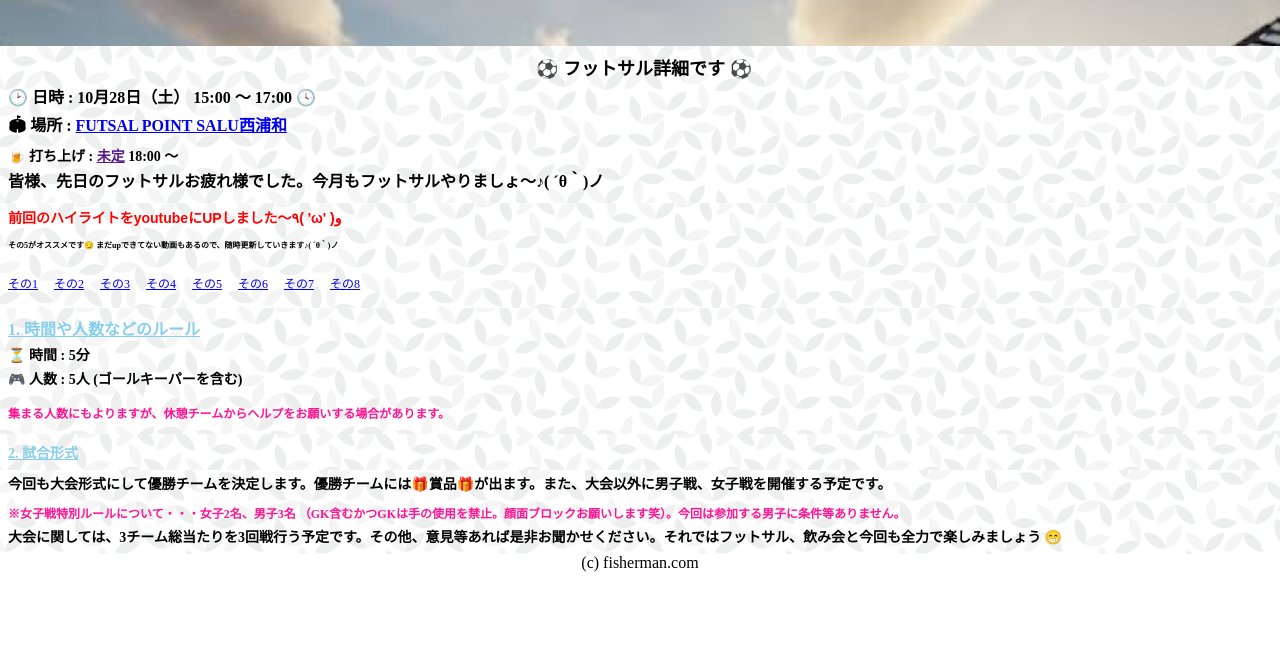
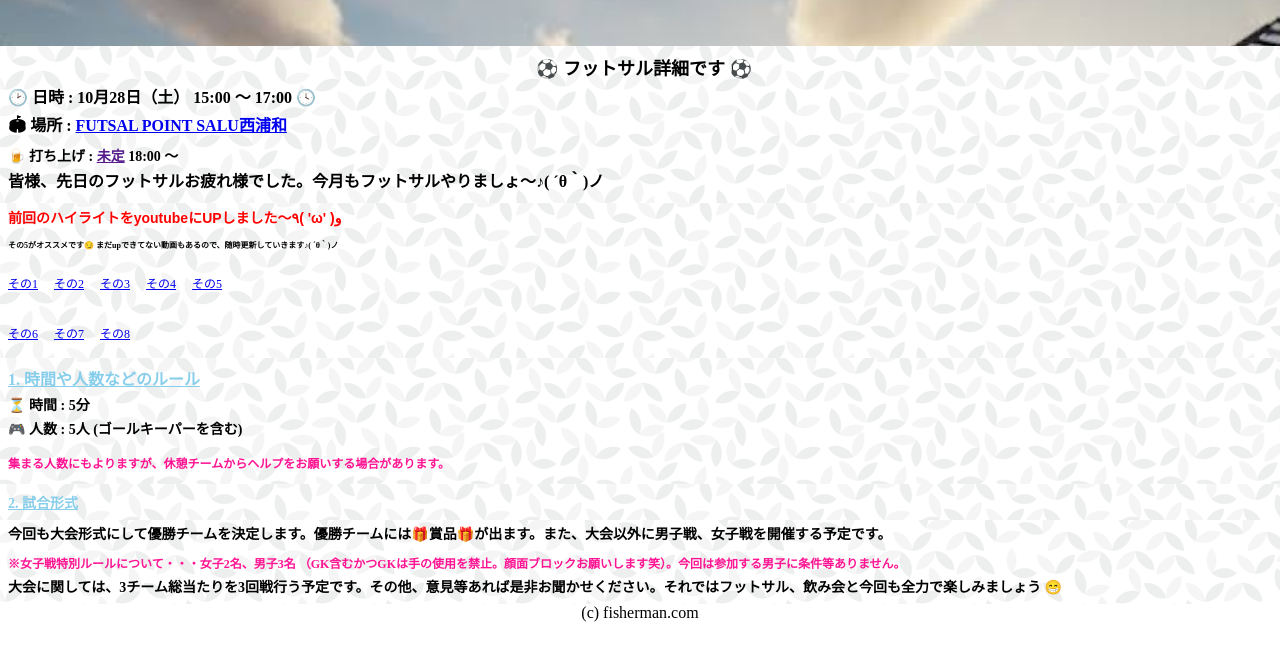
Before and after one commit to IchiroOhshiro/10-28-FUTSAL, a plain HTML site: page index.html in a window 1280 px wide. Shown: the part 114-774 px from the top of the page. Drawn offline with Linux system fonts and the light colour scheme.

Commit message:
Add files via upload

```diff
--- a/index.html
+++ b/index.html
@@ -31,10 +31,14 @@
       <p class="previous"><a class="movie" href="https://youtu.be/nLTOfnlyoQI?si=S8uH0KUdcyrl8USp" target="_blank">その3</a></p>
       <p class="previous"><a class="movie" href="https://youtu.be/Wru1T6qkBA0?si=CQyoJvAltQScuuqw" target="_blank">その4</a></p>
       <p class="previous"><a class="movie" href="https://youtu.be/QHRhzjAxeM4?si=mpF4FfYltwBXOXU6" target="_blank">その5</a></p>
+    </div>
+
+    <div class="container2">
       <p class="previous"><a class="movie" href="https://youtu.be/SvHthtZd9TE?si=WDGwqVLR4vMUTdOZ" target="_blank">その6</a></p>
       <p class="previous"><a class="movie" href="https://youtu.be/CHdOiLE9dyw?si=py1uBBo0OrTDAHH0" target="_blank">その7</a></p>
       <p class="previous"><a class="movie" href="https://youtu.be/ypBdAJXm6Kc?si=Kg_yqHyO73g5eUhh" target="_blank">その8</a></p>
     </div>
+
   </nav>
 
   <div class="information">
--- a/style.css
+++ b/style.css
@@ -23,6 +23,10 @@ main, .information {
 }
 
 .container {
+  display: flex;
+}
+
+.container2 {
   display: flex;
 }
 
```
